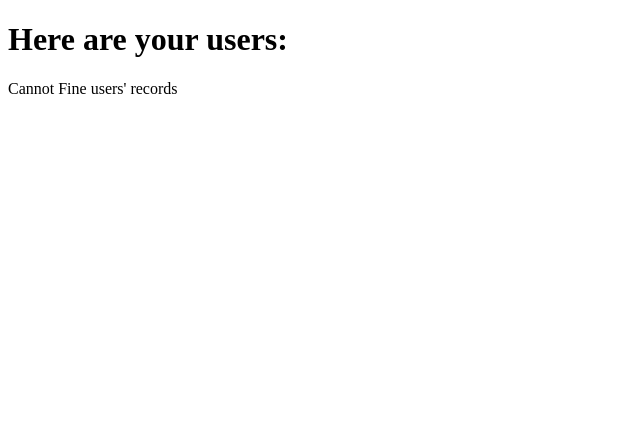
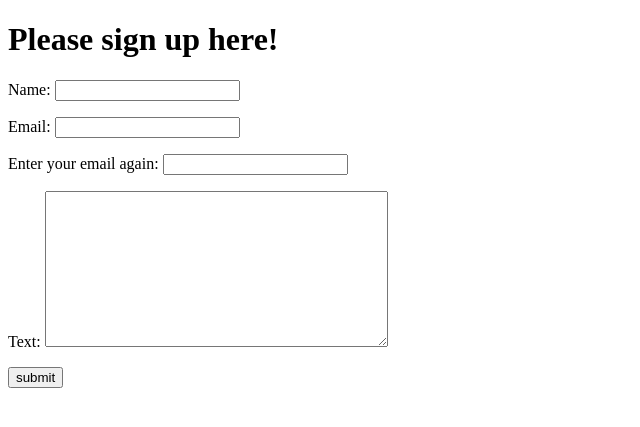
Before and after one commit to woonglae/udemy_Django, a Django app: template second_project/templates/second_app/users.html in a window 1280 px wide. Shown: the top 427 px of the page, without its empty margins (0-640 px from the left). Run offline with Django 3.2, Linux system fonts and the light colour scheme; the template is opened without the code that fills it: values that come from a table or form of the project are taken from there, others are empty.

Commit message:
Change users.html

```diff
--- a/second_project/templates/second_app/users.html
+++ b/second_project/templates/second_app/users.html
@@ -5,26 +5,15 @@
     <title>User List</title>
   </head>
   <body>
-    <h1>Here are your users:</h1>
+    <div class="container">
+      <h1>Please sign up here!</h1>
+      <form method="POST">
+        {{ form.as_p }}
+        {% csrf_token %}
 
-    <div class="djangotwo">
-      {% if user_records %}
-        <ol>
-          {% for user in user_records %}
+        <input type="submit" name="" class='btn btn-primary' value="submit">
+      </form>
 
-            <li>User Info</li>
-
-              <ul>
-                <li>First Name: {{ user.fname }}</li>
-                <li>Last Name: {{ user.lname }}</li>
-                <li>Email: {{ user.email }}</li>
-              </ul>
-
-          {% endfor %}
-        </ol>
-      {% else %}
-        <p>Cannot Fine users' records</p>
-      {% endif %}
     </div>
   </body>
 </html>
```
